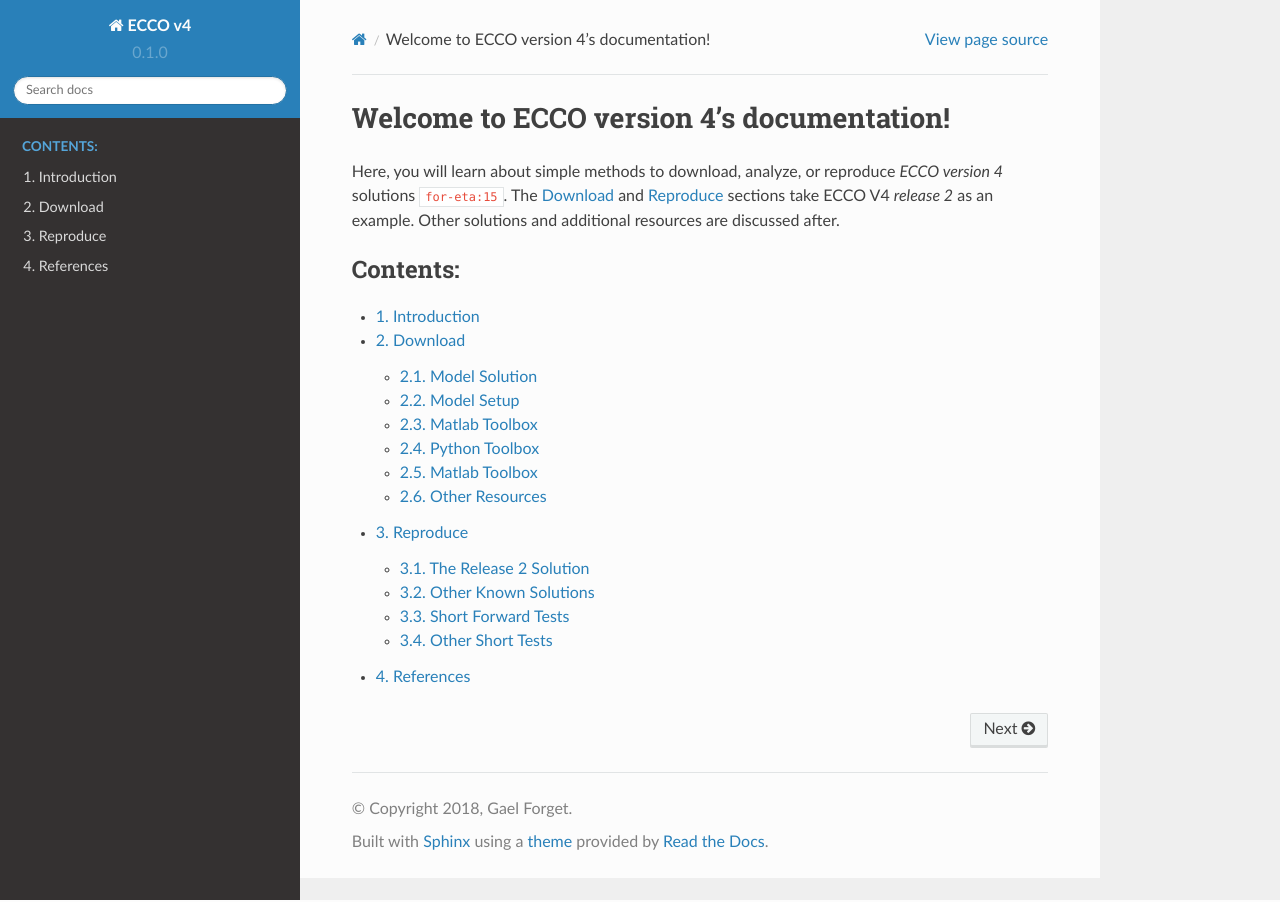
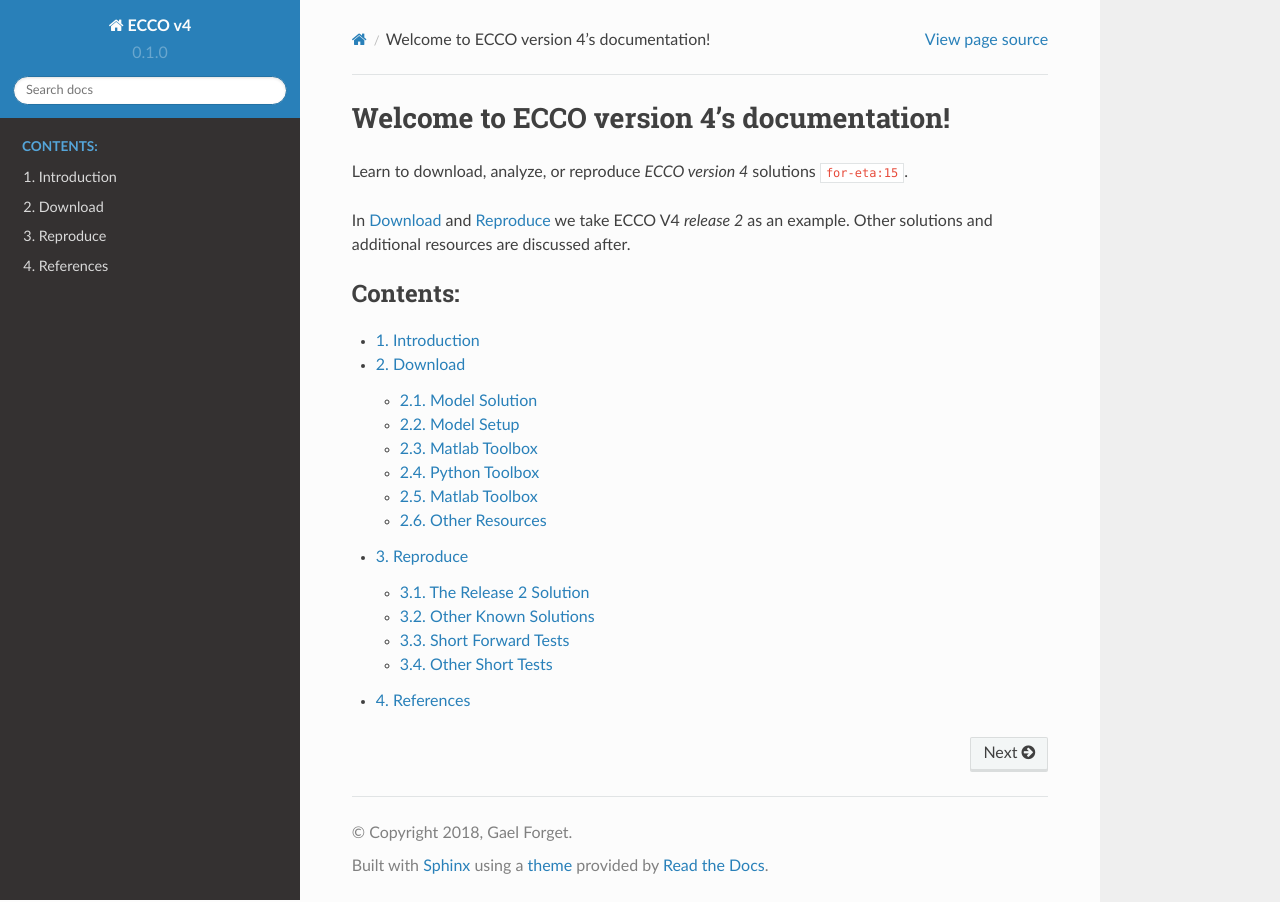
Before and after one commit to gaelforget/ECCOv4, a Sphinx documentation site: the page built from docs/index.rst, in a window 1280 px wide. Built offline with Sphinx 7.4.7 and the Read the Docs theme 2.0.0, drawn with Linux system fonts in a browser that asks for light colours; cross-references to code outside the pages are shown as plain code.

Commit message:
Update index.rst

```diff
--- a/docs/index.rst
+++ b/docs/index.rst
@@ -6,8 +6,9 @@
 Welcome to ECCO version 4's documentation!
 ==========================================
 
-Here, you will learn about simple methods to download, analyze, or reproduce `ECCO version 4` solutions :cite:`for-eta:15`.
-The :ref:`downloads` and :ref:`runs` sections take ECCO V4 `release 2` as an example.
+Learn to download, analyze, or reproduce `ECCO version 4` solutions :cite:`for-eta:15`.
+
+In :ref:`downloads` and :ref:`runs` we take ECCO V4 `release 2` as an example.
 Other solutions and additional resources are discussed after.
 
 .. toctree::
```
